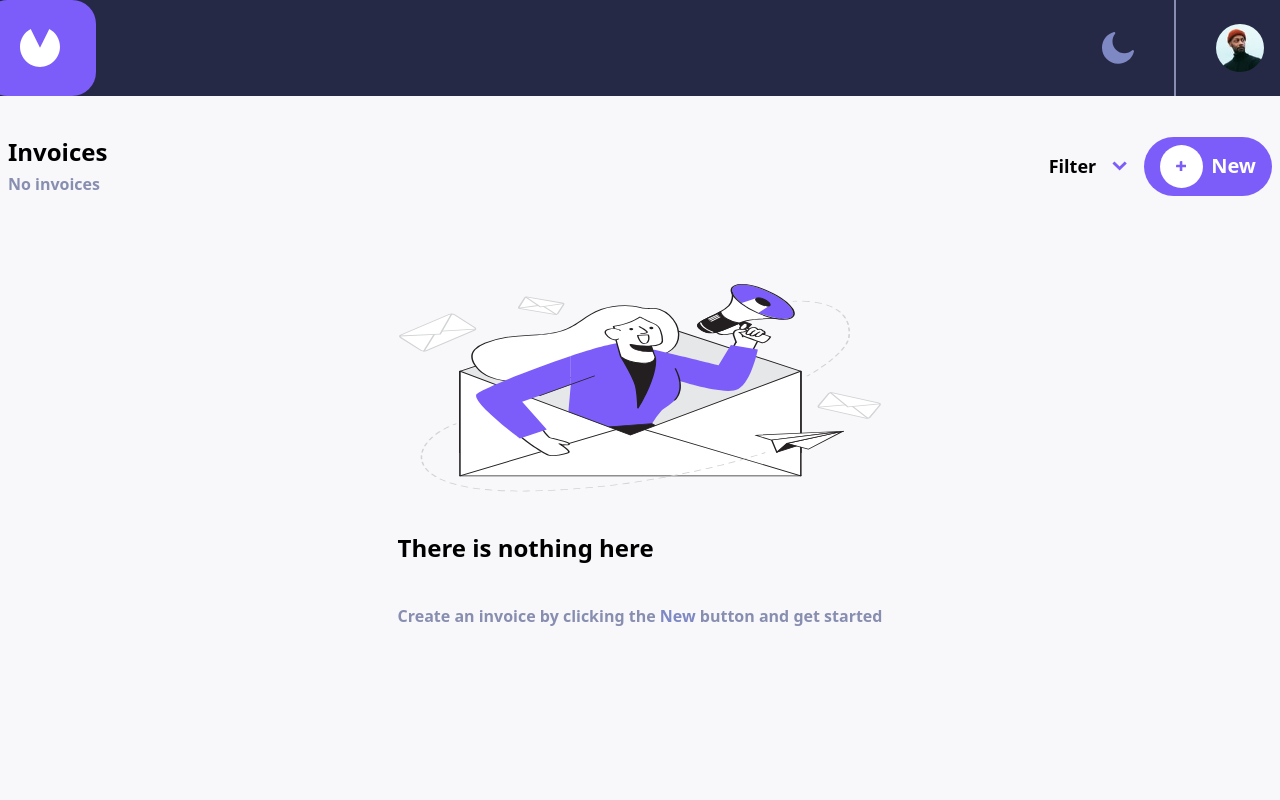
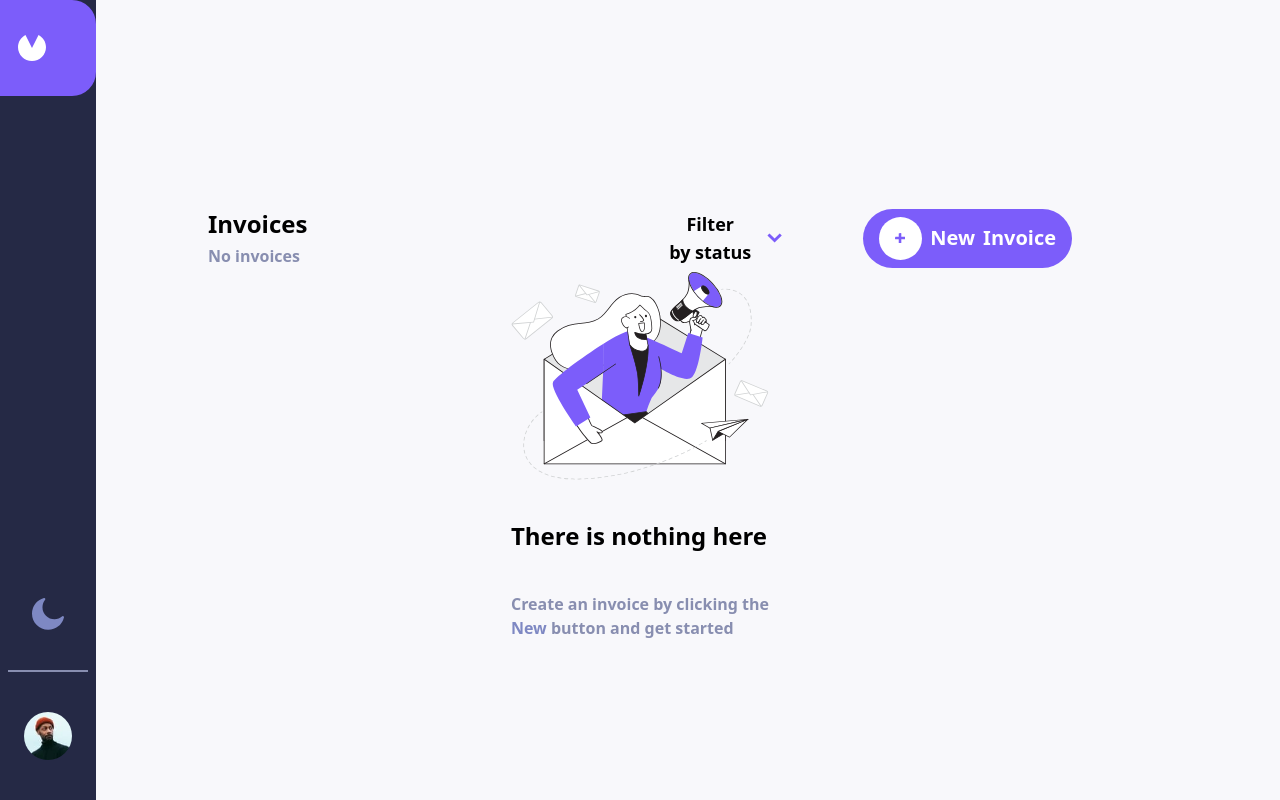
Before and after one commit to danielgen01/invoice-app, a React (Vite) app: page / in a window 1280 px wide. Built offline with nearby package versions, Linux system fonts and the light colour scheme.

Commit message:
implement desktop UI

```diff
--- a/src/App.tsx
+++ b/src/App.tsx
@@ -2,29 +2,35 @@ import React, { useState, useEffect } from "react"
 import Navbar from "./components/Navbar/Navbar"
 import Main from "./components/Main/Invoices/Main"
 import "./index.css"
+import Sidebar from "./components/Main/Invoices/Sidebar/Sidebar"
 
 function App() {
   const [isDarkMode, setIsDarkMode] = useState(
     localStorage.getItem("theme") === "dark"
-  );
+  )
 
   useEffect(() => {
     if (isDarkMode) {
-      document.documentElement.classList.add("dark");
-      localStorage.setItem("theme", "dark");
+      document.documentElement.classList.add("dark")
+      localStorage.setItem("theme", "dark")
     } else {
-      document.documentElement.classList.remove("dark");
-      localStorage.setItem("theme", "light");
+      document.documentElement.classList.remove("dark")
+      localStorage.setItem("theme", "light")
     }
-  }, [isDarkMode]);
+  }, [isDarkMode])
 
   function toggleDarkMode() {
-    setIsDarkMode(!isDarkMode);
+    setIsDarkMode(!isDarkMode)
   }
 
   return (
     <div className="APP bg-[#F8F8FB] dark:bg-[#141625] min-h-screen min-w-screen">
-      <Navbar toggleDarkMode={toggleDarkMode} isDarkMode={isDarkMode} />
+      <div className="navbar xl:hidden">
+        <Navbar toggleDarkMode={toggleDarkMode} isDarkMode={isDarkMode} />
+      </div>
+      <div className="sidebar hidden xl:block">
+        <Sidebar toggleDarkMode={toggleDarkMode} isDarkMode={isDarkMode} />
+      </div>
       <Main />
     </div>
   )
--- a/src/components/Main/Invoices/EmptyBoardContent/EmptyBoard.tsx
+++ b/src/components/Main/Invoices/EmptyBoardContent/EmptyBoard.tsx
@@ -9,7 +9,7 @@ const EmptyBoard = () => {
         There is nothing here
       </h1>
       <p className="font-semibold text-medium-gray">
-        Create an invoice by clicking the{" "}
+        Create an invoice by clicking the{" "}<br/>
         <span className="text-[#7E88C3] font-bold">New </span>
          button and get started
       </p>
--- /dev/null
+++ b/src/components/Main/Invoices/Sidebar/Sidebar.tsx
@@ -0,0 +1,52 @@
+import React from "react"
+// import Logo from "../../../public/assets/logo.svg"
+// import moon from "../../../public/assets/icon-moon.svg"
+// import avatar from "../../../public/assets/image-avatar.jpg"
+// import sun from "../../../public/assets/icon-sun.svg"
+import Logo from "../../../../../public/assets/logo.svg"
+import moon from "../../../../../public/assets/icon-moon.svg"
+import avatar from "../../../../../public/assets/image-avatar.jpg"
+import sun from "../../../../../public/assets/icon-sun.svg"
+
+type props = {
+  toggleDarkMode: () => void
+  isDarkMode: boolean
+}
+const Sidebar: React.FC<props> = ({ toggleDarkMode, isDarkMode }) => {
+  return (
+    <>
+      <div className="text-6xl w-24 h-screen bg-[#252945] fixed">
+        <div className="nav-content flex flex-col justify-between items-center pb-10 h-full">
+          <figure className="logo flex justify-center items-center bg-[#7C5DFA] w-32 -ml-8 rounded-3xl h-24">
+            <img src={Logo} alt="Logo" className="" />
+          </figure>
+          <section className="moon-and-avatar  flex flex-col gap-10 items-center">
+            <figure className="moon">
+              {isDarkMode ? (
+                <img
+                  src={sun}
+                  alt="sun"
+                  className="w-8 cursor-pointer"
+                  onClick={toggleDarkMode}
+                />
+              ) : (
+                <img
+                  src={moon}
+                  alt="moon"
+                  className="w-8 cursor-pointer"
+                  onClick={toggleDarkMode}
+                />
+              )}
+            </figure>
+            <div className="border border-x  border-[#888EB0]  w-20"></div>
+            <figure className="avatar">
+              <img src={avatar} alt="" className="rounded-full w-12 h-12" />
+            </figure>
+          </section>
+        </div>
+      </div>
+    </>
+  )
+}
+
+export default Sidebar
--- a/src/components/Main/Invoices/TopMainSection/TopMainSection.tsx
+++ b/src/components/Main/Invoices/TopMainSection/TopMainSection.tsx
@@ -3,15 +3,20 @@ import plus from "../../../../../public/assets/icon-plus.svg"
 
 export function TopMainSection() {
   return (
-    <section className="mt-10">
-      <div className="top-content flex justify-between items-center px-2">
+    <section className="mt-10 xl:mt-0">
+      <div className="top-content flex justify-between items-center px-2 xl:py-52 xl:px-52">
         <div className="invoices flex flex-col gap-1">
           <h1 className="font-bold text-2xl dark:text-white">Invoices</h1>
-          <p className="text-medium-gray font-bold dark:text-white">No invoices</p>
+          <p className="text-medium-gray font-bold dark:text-white">
+            No invoices
+          </p>
         </div>
-        <section className="buttons flex items-center gap-4">
-          <button className="filter flex items-center gap-4">
-            <h1 className="font-bold text-lg dark:text-white">Filter</h1>
+        <section className="buttons flex items-center gap-4 xl:gap-20">
+          <button className="filter flex items-center gap-4 xl:whitespace-nowrap">
+            <h1 className="font-bold text-lg dark:text-white xl:whitespace-nowrap">
+              Filter <span className="hidden xl:block">by status</span>
+
+            </h1>
             <img src={arrowdown} alt="arrowdown" className="w-4" />
           </button>
           <button className="bg-[#7C5DFA] px-4 py-2 flex  text-white items-center gap-2 rounded-full font-bold text-xl">
@@ -20,7 +25,7 @@ export function TopMainSection() {
               alt=""
               className="bg-white px-4 py-4 rounded-full"
             />
-            New
+            New <span className="hidden xl:block">Invoice</span>
           </button>
         </section>
       </div>
--- a/src/components/Navbar/Navbar.tsx
+++ b/src/components/Navbar/Navbar.tsx
@@ -22,14 +22,14 @@ const Navbar: React.FC<props> = ({ toggleDarkMode, isDarkMode }) => {
                 <img
                   src={sun}
                   alt="sun"
-                  className="w-8"
+                  className="w-8 cursor-pointer"
                   onClick={toggleDarkMode}
                 />
               ) : (
                 <img
                   src={moon}
                   alt="moon"
-                  className="w-8"
+                  className="w-8 cursor-pointer"
                   onClick={toggleDarkMode}
                 />
               )}
```
